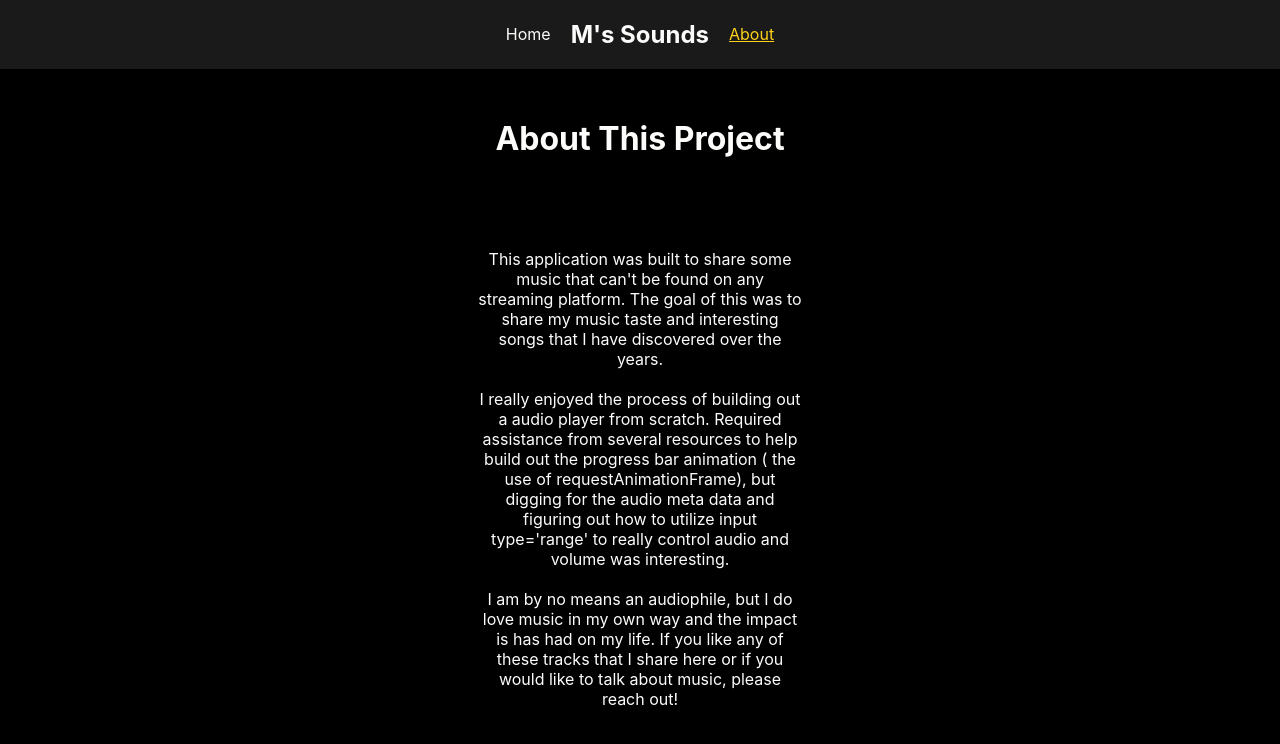
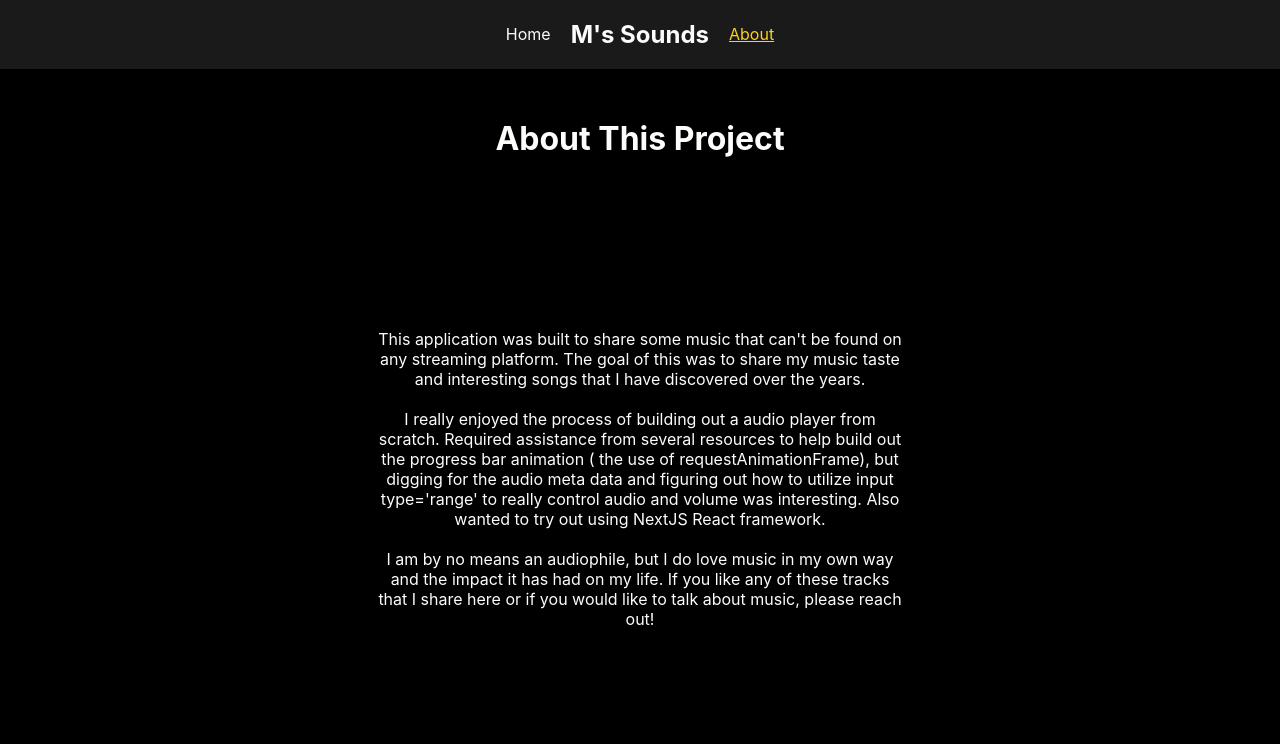
Before and after one commit to michaelhtran120/music-player, a Next.js app: page /about in a window 1280 px wide. Shown: the top 744 px of the page. Built offline with nearby package versions, Linux system fonts and the light colour scheme.

Commit message:
update about page styling and code base cleanup

```diff
--- a/components/Nav/Nav.js
+++ b/components/Nav/Nav.js
@@ -5,7 +5,7 @@ import styles from '../../styles/Nav/Nav.module.scss';
 
 const Nav = () => {
   const router = useRouter();
-  console.log(router.pathname);
+
   return (
     <nav className={styles.nav}>
       <ul>
--- a/pages/about.js
+++ b/pages/about.js
@@ -20,9 +20,9 @@ function about() {
           <br />I really enjoyed the process of building out a audio player from scratch. Required
           assistance from several resources to help build out the progress bar animation ( the use
           of requestAnimationFrame), but digging for the audio meta data and figuring out how to
-          utilize input type='range' to really control audio and volume was interesting.
+          utilize input type='range' to really control audio and volume was interesting. Also wanted to try out using NextJS React framework.
           <br />
-          <br />I am by no means an audiophile, but I do love music in my own way and the impact is
+          <br />I am by no means an audiophile, but I do love music in my own way and the impact it
           has had on my life. If you like any of these tracks that I share here or if you would like
           to talk about music, please reach out!
         </div>
--- a/pages/index.js
+++ b/pages/index.js
@@ -46,7 +46,7 @@ export default function Home({ songs }) {
 export async function getStaticProps() {
   const res = await fetch(`${server}/api/songs`);
   const songs = await res.json();
-  console.log(songs);
+
 
   if (songs) {
     return {
--- a/styles/About.module.scss
+++ b/styles/About.module.scss
@@ -14,7 +14,7 @@
     position: absolute;
     left: 50%;
     top: 50%;
-    width: 325px;
+    max-width: 525px;
     transform: translatex(-50%) translateY(-50%);
   }
 }
```
